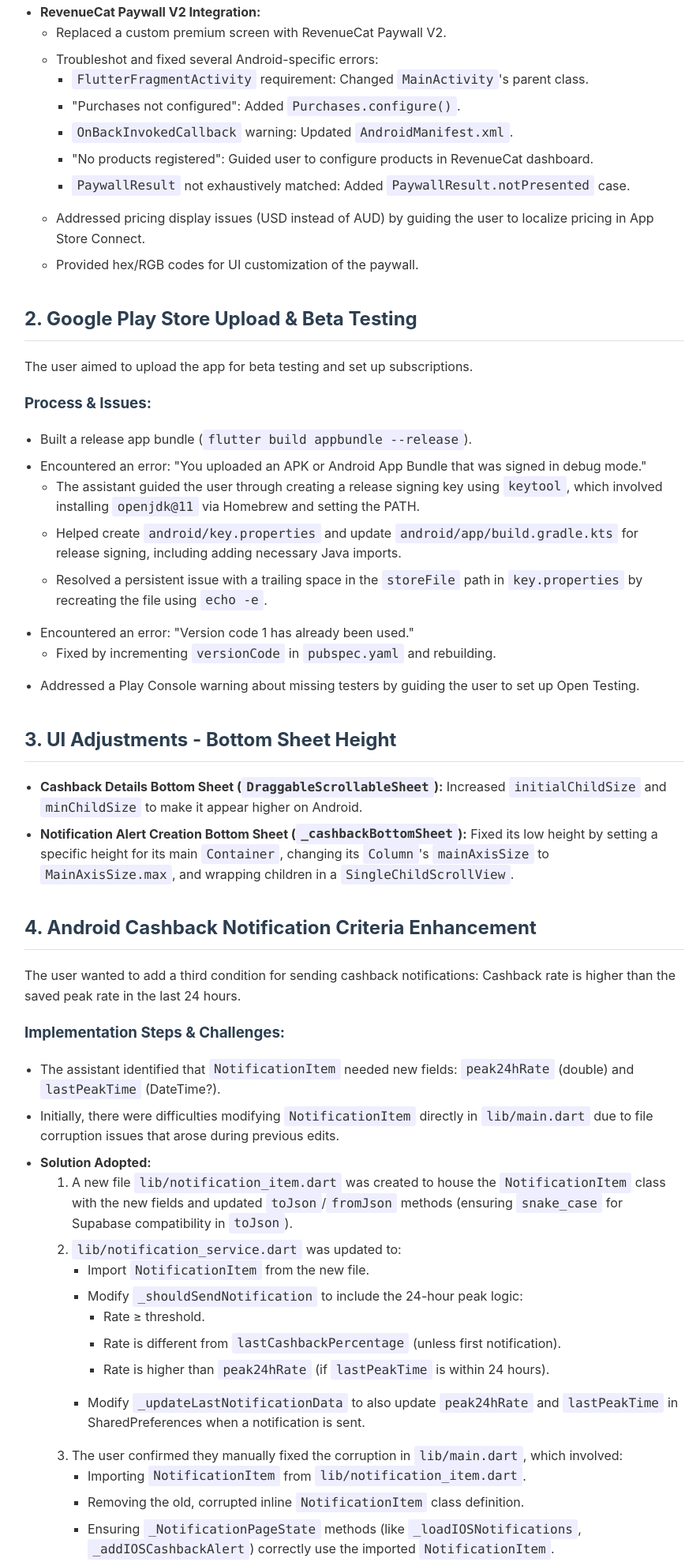
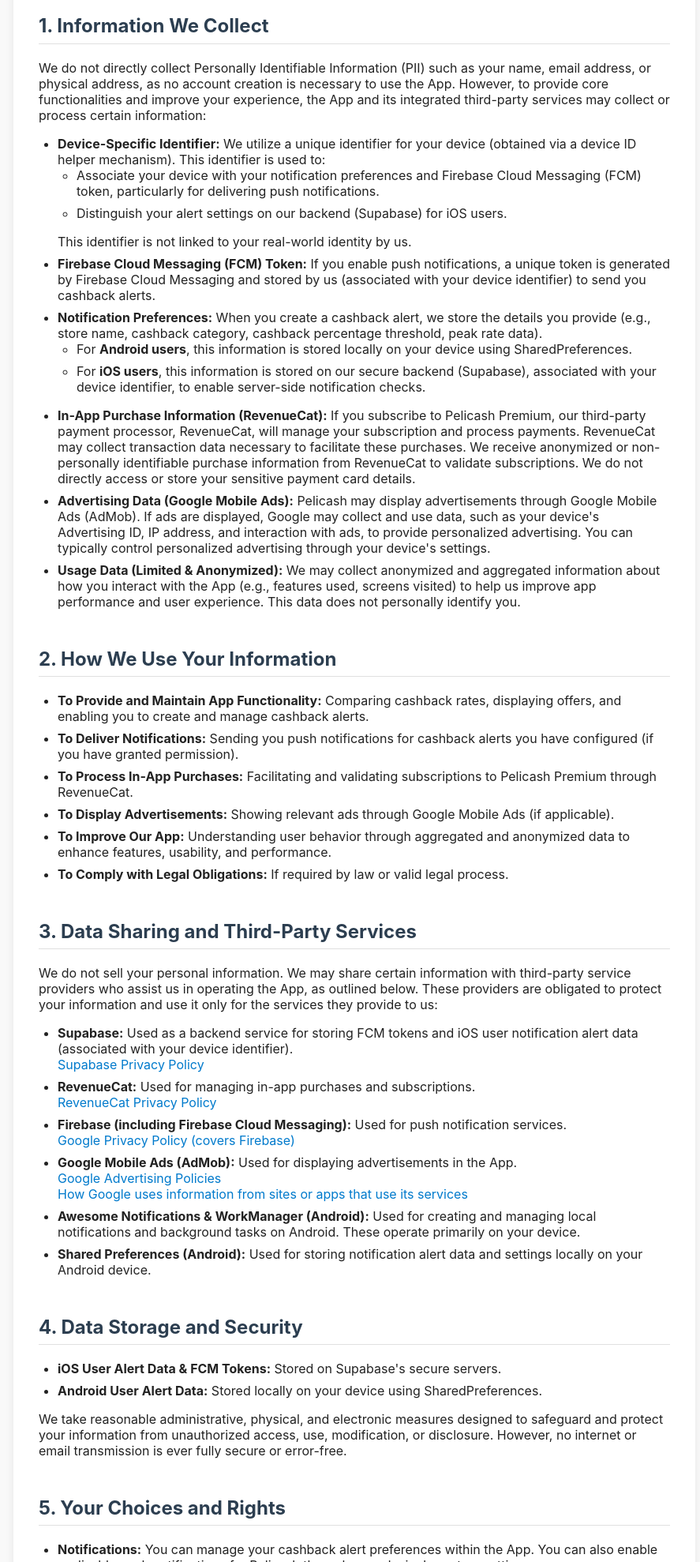
Before and after one commit to dhaze8/pelicash-privacy-policy, a plain HTML site: page index.html in a window 1280 px wide. Shown: the part 388-2366 px from the top of the page at 79% size, without its empty margins (191-1078 px from the left). Drawn offline with Linux system fonts and the light colour scheme.

Commit message:
Update index.html

```diff
--- a/index.html
+++ b/index.html
@@ -2,153 +2,151 @@
 <html lang="en">
 <head>
   <meta charset="UTF-8" />
-  <meta name="viewport" content="width=device-width, initial-scale=1.0"/>
-  <title>Pelicash Development Log</title>
+  <meta name="viewport" content="width=device-width, initial-scale=1.0" />
+  <title>Privacy Policy for Pelicash</title>
   <style>
     body {
       font-family: -apple-system, BlinkMacSystemFont, "Segoe UI", Roboto, Oxygen-Sans, Ubuntu, Cantarell, "Helvetica Neue", sans-serif;
-      line-height: 1.6;
-      color: #333;
-      max-width: 900px;
+      background: #f9f9f9;
+      color: #222;
+      margin: 0;
+      padding: 0;
+    }
+    .container {
+      max-width: 800px;
       margin: 2rem auto;
-      padding: 1rem;
-      background-color: #f9f9f9;
+      background: #fff;
+      border-radius: 8px;
+      box-shadow: 0 4px 12px rgba(0,0,0,0.08);
+      padding: 2rem;
     }
-    h1, h2, h3 {
+    h1, h2 {
       color: #2c3e50;
     }
     h1 {
       text-align: center;
       border-bottom: 2px solid #e0e0e0;
       padding-bottom: 0.5em;
-      margin-bottom: 1em;
+      margin-bottom: 1.5em;
     }
     h2 {
-      margin-top: 1.5em;
+      margin-top: 2em;
       border-bottom: 1px solid #e0e0e0;
       padding-bottom: 0.3em;
     }
-    ul {
-      padding-left: 20px;
+    ul, ol {
       margin-bottom: 1em;
+      padding-left: 1.5em;
     }
     li {
       margin-bottom: 0.5em;
     }
-    code {
-      background-color: #eef;
-      padding: 0.2em 0.4em;
-      border-radius: 3px;
-      font-family: "SFMono-Regular", Consolas, "Liberation Mono", Menlo, Courier, monospace;
+    a {
+      color: #007acc;
+      text-decoration: none;
     }
-    .container {
-      background-color: #ffffff;
-      padding: 2rem;
-      border-radius: 8px;
-      box-shadow: 0 4px 8px rgba(0,0,0,0.1);
+    a:hover {
+      text-decoration: underline;
     }
-    .conclusion {
+    .section-title {
       margin-top: 2em;
-      padding-top: 1em;
-      border-top: 1px solid #e0e0e0;
-      font-style: italic;
+      font-size: 1.2em;
+      font-weight: bold;
+    }
+    .contact {
+      margin-top: 2em;
+      font-size: 1.1em;
+    }
+    .effective-date {
+      text-align: center;
+      color: #555;
+      margin-bottom: 2em;
     }
   </style>
 </head>
 <body>
   <div class="container">
-    <h1>Pelicash Development Log</h1>
+    <h1>Privacy Policy for Pelicash</h1>
+    <p class="effective-date"><strong>Effective Date:</strong> [June 5, 2025]</p>
+    <p>Welcome to Pelicash ("we", "us", "our", or "the App"). We are committed to protecting your privacy. This Privacy Policy explains how we handle information in connection with your use of the Pelicash mobile application.</p>
+    <p>Pelicash is designed to help you find and compare cashback offers and receive notifications about them. <strong>No account registration is required to use Pelicash.</strong></p>
 
-    <h2>1. Initial Bug Fixes &amp; Feature Implementations</h2>
+    <h2>1. Information We Collect</h2>
+    <p>We do not directly collect Personally Identifiable Information (PII) such as your name, email address, or physical address, as no account creation is necessary to use the App. However, to provide core functionalities and improve your experience, the App and its integrated third-party services may collect or process certain information:</p>
     <ul>
-      <li><strong>Cashback Rate Display:</strong> Fixed an issue where cashback rates reset to 0% on refresh by ensuring the UI used updated data.</li>
-      <li><strong>WebView Cookie Persistence:</strong> Resolved captcha re-prompts by using <code>WebViewCookieManager</code> to persist HttpOnly cookies.</li>
-      <li><strong>RevenueCat Paywall V2 Integration:</strong>
+      <li><strong>Device-Specific Identifier:</strong> We utilize a unique identifier for your device (obtained via a device ID helper mechanism). This identifier is used to:
         <ul>
-          <li>Replaced a custom premium screen with RevenueCat Paywall V2.</li>
-          <li>Troubleshot and fixed several Android-specific errors:
-            <ul>
-              <li><code>FlutterFragmentActivity</code> requirement: Changed <code>MainActivity</code>'s parent class.</li>
-              <li>"Purchases not configured": Added <code>Purchases.configure()</code>.</li>
-              <li><code>OnBackInvokedCallback</code> warning: Updated <code>AndroidManifest.xml</code>.</li>
-              <li>"No products registered": Guided user to configure products in RevenueCat dashboard.</li>
-              <li><code>PaywallResult</code> not exhaustively matched: Added <code>PaywallResult.notPresented</code> case.</li>
-            </ul>
-          </li>
-          <li>Addressed pricing display issues (USD instead of AUD) by guiding the user to localize pricing in App Store Connect.</li>
-          <li>Provided hex/RGB codes for UI customization of the paywall.</li>
+          <li>Associate your device with your notification preferences and Firebase Cloud Messaging (FCM) token, particularly for delivering push notifications.</li>
+          <li>Distinguish your alert settings on our backend (Supabase) for iOS users.</li>
+        </ul>
+        This identifier is not linked to your real-world identity by us.
+      </li>
+      <li><strong>Firebase Cloud Messaging (FCM) Token:</strong> If you enable push notifications, a unique token is generated by Firebase Cloud Messaging and stored by us (associated with your device identifier) to send you cashback alerts.</li>
+      <li><strong>Notification Preferences:</strong> When you create a cashback alert, we store the details you provide (e.g., store name, cashback category, cashback percentage threshold, peak rate data).
+        <ul>
+          <li>For <strong>Android users</strong>, this information is stored locally on your device using SharedPreferences.</li>
+          <li>For <strong>iOS users</strong>, this information is stored on our secure backend (Supabase), associated with your device identifier, to enable server-side notification checks.</li>
         </ul>
       </li>
+      <li><strong>In-App Purchase Information (RevenueCat):</strong> If you subscribe to Pelicash Premium, our third-party payment processor, RevenueCat, will manage your subscription and process payments. RevenueCat may collect transaction data necessary to facilitate these purchases. We receive anonymized or non-personally identifiable purchase information from RevenueCat to validate subscriptions. We do not directly access or store your sensitive payment card details.</li>
+      <li><strong>Advertising Data (Google Mobile Ads):</strong> Pelicash may display advertisements through Google Mobile Ads (AdMob). If ads are displayed, Google may collect and use data, such as your device's Advertising ID, IP address, and interaction with ads, to provide personalized advertising. You can typically control personalized advertising through your device's settings.</li>
+      <li><strong>Usage Data (Limited &amp; Anonymized):</strong> We may collect anonymized and aggregated information about how you interact with the App (e.g., features used, screens visited) to help us improve app performance and user experience. This data does not personally identify you.</li>
     </ul>
 
-    <h2>2. Google Play Store Upload &amp; Beta Testing</h2>
-    <p>The user aimed to upload the app for beta testing and set up subscriptions.</p>
-    <h3>Process &amp; Issues:</h3>
+    <h2>2. How We Use Your Information</h2>
     <ul>
-      <li>Built a release app bundle (<code>flutter build appbundle --release</code>).</li>
-      <li>Encountered an error: "You uploaded an APK or Android App Bundle that was signed in debug mode."
-        <ul>
-          <li>The assistant guided the user through creating a release signing key using <code>keytool</code>, which involved installing <code>openjdk@11</code> via Homebrew and setting the PATH.</li>
-          <li>Helped create <code>android/key.properties</code> and update <code>android/app/build.gradle.kts</code> for release signing, including adding necessary Java imports.</li>
-          <li>Resolved a persistent issue with a trailing space in the <code>storeFile</code> path in <code>key.properties</code> by recreating the file using <code>echo -e</code>.</li>
-        </ul>
-      </li>
-      <li>Encountered an error: "Version code 1 has already been used."
-        <ul>
-          <li>Fixed by incrementing <code>versionCode</code> in <code>pubspec.yaml</code> and rebuilding.</li>
-        </ul>
-      </li>
-      <li>Addressed a Play Console warning about missing testers by guiding the user to set up Open Testing.</li>
+      <li><strong>To Provide and Maintain App Functionality:</strong> Comparing cashback rates, displaying offers, and enabling you to create and manage cashback alerts.</li>
+      <li><strong>To Deliver Notifications:</strong> Sending you push notifications for cashback alerts you have configured (if you have granted permission).</li>
+      <li><strong>To Process In-App Purchases:</strong> Facilitating and validating subscriptions to Pelicash Premium through RevenueCat.</li>
+      <li><strong>To Display Advertisements:</strong> Showing relevant ads through Google Mobile Ads (if applicable).</li>
+      <li><strong>To Improve Our App:</strong> Understanding user behavior through aggregated and anonymized data to enhance features, usability, and performance.</li>
+      <li><strong>To Comply with Legal Obligations:</strong> If required by law or valid legal process.</li>
     </ul>
 
-    <h2>3. UI Adjustments - Bottom Sheet Height</h2>
+    <h2>3. Data Sharing and Third-Party Services</h2>
+    <p>We do not sell your personal information. We may share certain information with third-party service providers who assist us in operating the App, as outlined below. These providers are obligated to protect your information and use it only for the services they provide to us:</p>
     <ul>
-      <li><strong>Cashback Details Bottom Sheet (<code>DraggableScrollableSheet</code>):</strong> Increased <code>initialChildSize</code> and <code>minChildSize</code> to make it appear higher on Android.</li>
-      <li><strong>Notification Alert Creation Bottom Sheet (<code>_cashbackBottomSheet</code>):</strong> Fixed its low height by setting a specific height for its main <code>Container</code>, changing its <code>Column</code>'s <code>mainAxisSize</code> to <code>MainAxisSize.max</code>, and wrapping children in a <code>SingleChildScrollView</code>.</li>
+      <li><strong>Supabase:</strong> Used as a backend service for storing FCM tokens and iOS user notification alert data (associated with your device identifier).<br>
+        <a href="https://supabase.com/privacy" target="_blank" rel="noopener noreferrer">Supabase Privacy Policy</a>
+      </li>
+      <li><strong>RevenueCat:</strong> Used for managing in-app purchases and subscriptions.<br>
+        <a href="https://www.revenuecat.com/privacy" target="_blank" rel="noopener noreferrer">RevenueCat Privacy Policy</a>
+      </li>
+      <li><strong>Firebase (including Firebase Cloud Messaging):</strong> Used for push notification services.<br>
+        <a href="https://policies.google.com/privacy" target="_blank" rel="noopener noreferrer">Google Privacy Policy (covers Firebase)</a>
+      </li>
+      <li><strong>Google Mobile Ads (AdMob):</strong> Used for displaying advertisements in the App.<br>
+        <a href="https://support.google.com/admob/answer/6128543" target="_blank" rel="noopener noreferrer">Google Advertising Policies</a><br>
+        <a href="https://policies.google.com/technologies/partner-sites" target="_blank" rel="noopener noreferrer">How Google uses information from sites or apps that use its services</a>
+      </li>
+      <li><strong>Awesome Notifications &amp; WorkManager (Android):</strong> Used for creating and managing local notifications and background tasks on Android. These operate primarily on your device.</li>
+      <li><strong>Shared Preferences (Android):</strong> Used for storing notification alert data and settings locally on your Android device.</li>
     </ul>
 
-    <h2>4. Android Cashback Notification Criteria Enhancement</h2>
-    <p>The user wanted to add a third condition for sending cashback notifications: Cashback rate is higher than the saved peak rate in the last 24 hours.</p>
-    <h3>Implementation Steps &amp; Challenges:</h3>
+    <h2>4. Data Storage and Security</h2>
     <ul>
-      <li>The assistant identified that <code>NotificationItem</code> needed new fields: <code>peak24hRate</code> (double) and <code>lastPeakTime</code> (DateTime?).</li>
-      <li>Initially, there were difficulties modifying <code>NotificationItem</code> directly in <code>lib/main.dart</code> due to file corruption issues that arose during previous edits.</li>
-      <li><strong>Solution Adopted:</strong>
-        <ol>
-          <li>A new file <code>lib/notification_item.dart</code> was created to house the <code>NotificationItem</code> class with the new fields and updated <code>toJson</code>/<code>fromJson</code> methods (ensuring <code>snake_case</code> for Supabase compatibility in <code>toJson</code>).</li>
-          <li><code>lib/notification_service.dart</code> was updated to:
-            <ul>
-              <li>Import <code>NotificationItem</code> from the new file.</li>
-              <li>Modify <code>_shouldSendNotification</code> to include the 24-hour peak logic:
-                <ul>
-                  <li>Rate &ge; threshold.</li>
-                  <li>Rate is different from <code>lastCashbackPercentage</code> (unless first notification).</li>
-                  <li>Rate is higher than <code>peak24hRate</code> (if <code>lastPeakTime</code> is within 24 hours).</li>
-                </ul>
-              </li>
-              <li>Modify <code>_updateLastNotificationData</code> to also update <code>peak24hRate</code> and <code>lastPeakTime</code> in SharedPreferences when a notification is sent.</li>
-            </ul>
-          </li>
-          <li>The user confirmed they manually fixed the corruption in <code>lib/main.dart</code>, which involved:
-            <ul>
-              <li>Importing <code>NotificationItem</code> from <code>lib/notification_item.dart</code>.</li>
-              <li>Removing the old, corrupted inline <code>NotificationItem</code> class definition.</li>
-              <li>Ensuring <code>_NotificationPageState</code> methods (like <code>_loadIOSNotifications</code>, <code>_addIOSCashbackAlert</code>) correctly use the imported <code>NotificationItem</code>.</li>
-            </ul>
-          </li>
-        </ol>
-      </li>
-      <li>A subsequent linter error ("The name 'NotificationItem' is defined in the libraries 'package:pelicash/main.dart' and 'package:pelicash/notification_item.dart'") indicated a duplicate definition still existed. The assistant advised the user to manually remove the <code>NotificationItem</code> class definition from <code>lib/main.dart</code>, leaving it only in <code>lib/notification_item.dart</code>.</li>
+      <li><strong>iOS User Alert Data &amp; FCM Tokens:</strong> Stored on Supabase's secure servers.</li>
+      <li><strong>Android User Alert Data:</strong> Stored locally on your device using SharedPreferences.</li>
+    </ul>
+    <p>We take reasonable administrative, physical, and electronic measures designed to safeguard and protect your information from unauthorized access, use, modification, or disclosure. However, no internet or email transmission is ever fully secure or error-free.</p>
+
+    <h2>5. Your Choices and Rights</h2>
+    <ul>
+      <li><strong>Notifications:</strong> You can manage your cashback alert preferences within the App. You can also enable or disable push notifications for Pelicash through your device's system settings.</li>
+      <li><strong>Personalized Advertising:</strong> You can usually opt out of personalized advertising provided by Google AdMob by adjusting your device's advertising settings (e.g., "Limit Ad Tracking" on iOS or "Opt out of Ads Personalization" on Android).</li>
+      <li><strong>In-App Purchases:</strong> Subscriptions are managed through your Apple App Store or Google Play Store account.</li>
     </ul>
 
-    <h2>5. Play Store Listing Information</h2>
-    <ul>
-      <li>The assistant provided suggestions for the "Short description" (max 80 characters) and a detailed "Full Description" for the Pelicash app on the Google Play Store.</li>
-      <li>The assistant then drafted a more comprehensive Privacy Policy based on the app's features (no account registration, use of Supabase for FCM/iOS alerts, RevenueCat for IAP, Google Mobile Ads, SharedPreferences, WorkManager, Device ID for notifications) and <code>pubspec.yaml</code> dependencies.</li>
-    </ul>
+    <h2>6. Children's Privacy</h2>
+    <p>Pelicash is not intended for use by children under the age of 13 (or the equivalent minimum age in your jurisdiction). We do not knowingly collect personal information from children under 13. If we become aware that a child under 13 has provided us with personal information, we will take steps to delete such information.</p>
 
-    <div class="conclusion">
-      <p>The conversation concluded with the user indicating they had fixed the file corruption issues and the assistant confirming the Android notification logic should now be correct based on the 3-point criteria. The next step was likely testing.</p>
+    <h2>7. Changes to This Privacy Policy</h2>
+    <p>We may update this Privacy Policy from time to time. We will notify you of any changes by posting the new Privacy Policy within the App or on our website (if applicable) and updating the "Effective Date" at the top. You are advised to review this Privacy Policy periodically for any changes.</p>
+
+    <h2>8. Contact Us</h2>
+    <div class="contact">
+      <p>If you have any questions or concerns about this Privacy Policy or our data practices, please contact us at:<br>
+      <a href="mailto:support@yourdomain.com">support@yourdomain.com</a></p>
     </div>
   </div>
 </body>
```
